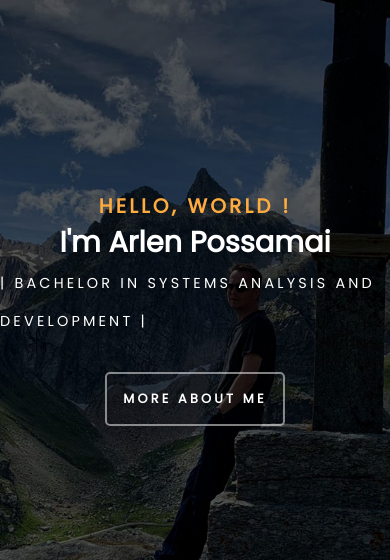
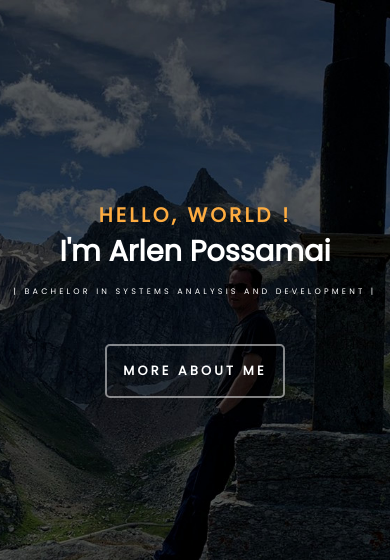
Before and after one commit to arlendev/portfolio, a plain HTML site: page index.html in a window 390 px wide. Shown: the part 124-684 px from the top of the page. Drawn offline with Linux system fonts and the light colour scheme; files whose address does not match are found by name.

Commit message:
Update main.css

```diff
--- a/css/main.css
+++ b/css/main.css
@@ -408,6 +408,9 @@ body {
     .intro-content h3 {
         font-size: 20px;
     }
+    .intro-content span {
+    font-size: 8px;
+    }
     .intro-content p {
         font-size: 12px;
     }
```
